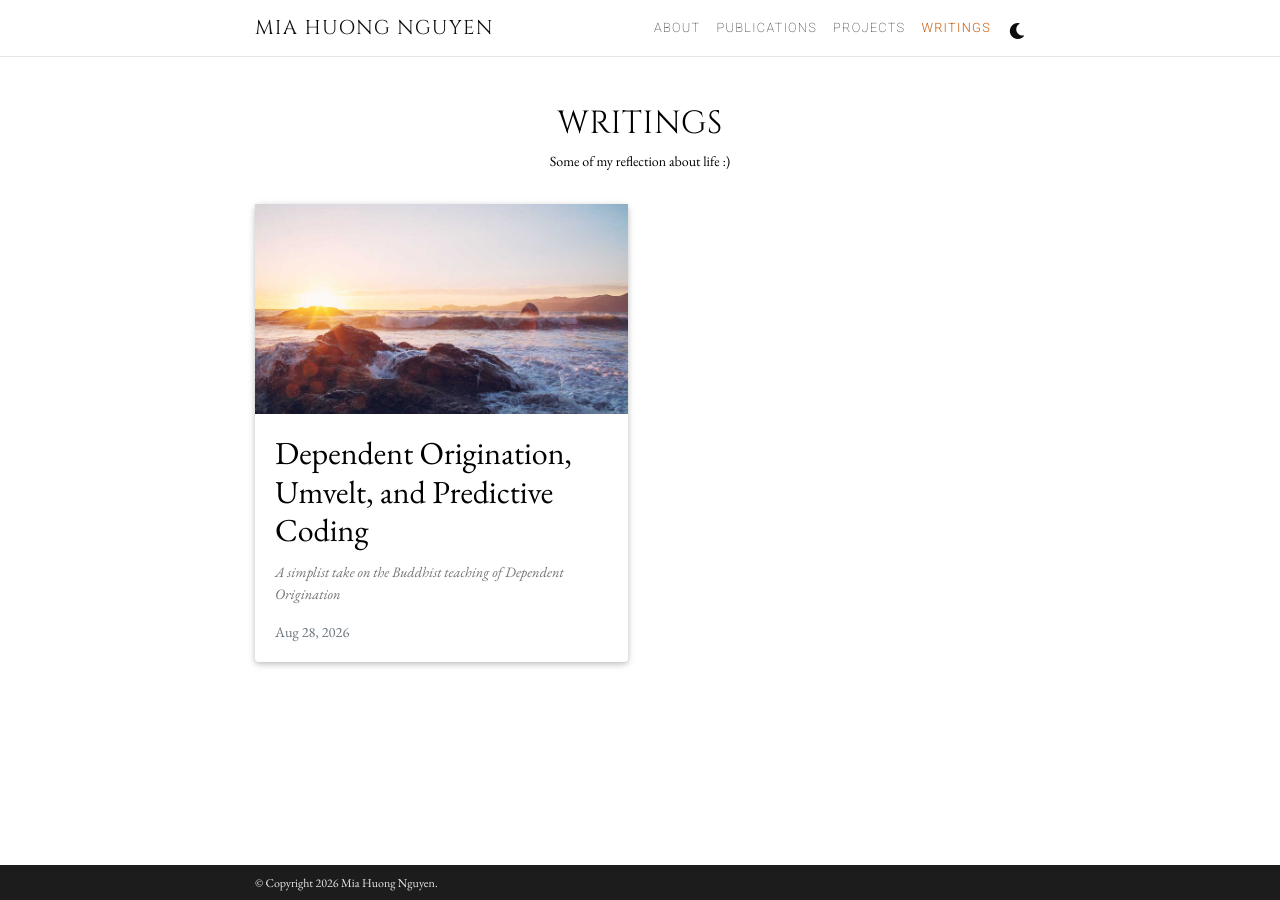
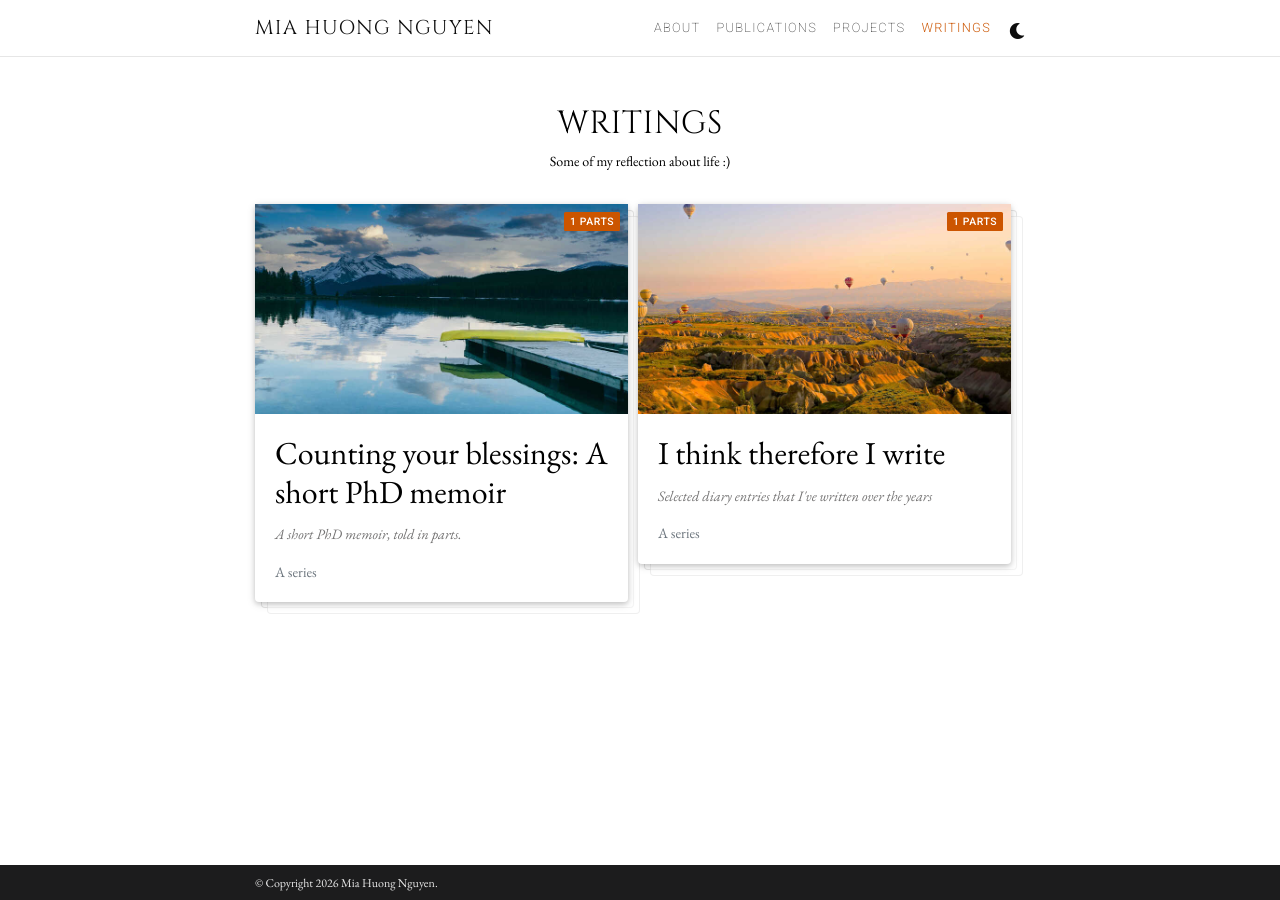
Before and after one commit to iammia0o/iammia0o.github.io, a Jekyll site: the page built from _pages/writings.md, in a window 1280 px wide. Built offline with Jekyll 4.4.1, drawn with Linux system fonts in a browser that asks for light colours; full-size pictures stand in for the smaller copies a plugin makes; comment, search, counter and statistics services are not loaded; a style sheet for code colours, icons or effects is not loaded.

Commit message:
updated writing

```diff
--- a/_config.yml
+++ b/_config.yml
@@ -151,6 +151,11 @@ collections:
       layout: post
     output: true
     permalink: /writings/:path/
+  series:
+    defaults:
+      layout: series
+    output: true
+    permalink: /writings/series/:path/
 
 
 news_scrollable: true # adds a vertical scroll bar if there are more than 3 news items
--- a/_layouts/page.html
+++ b/_layouts/page.html
@@ -13,4 +13,8 @@ layout: default
             {{ content }}
           </article>
 
+          {% if page.series %}
+            {% include series_nav.html %}
+          {% endif %}
+
         </div>
--- a/_pages/writings.md
+++ b/_pages/writings.md
@@ -8,11 +8,33 @@ nav: true
 nav_order: 4
 ---
 
+{% assign series_list = site.series | sort: "date" | reverse %}
+{% assign standalone = site.writings | where_exp: "w", "w.series == nil" | sort: "date" | reverse %}
+
 <div class="writings">
   <div class="grid">
     <div class="grid-sizer"></div>
-    {% assign writings = site.writings | sort: "date" | reverse %}
-    {% for post in writings %}
+
+    {% for s in series_list %}
+    {% assign parts = site.writings | where: "series", s.slug %}
+    <div class="grid-item">
+      <a href="{{ s.url | relative_url }}">
+        <div class="card hoverable series-card">
+          <span class="series-card-badge">{{ parts | size }} parts</span>
+          {% if s.img %}
+          {% include figure.html path=s.img alt=s.title %}
+          {% endif %}
+          <div class="card-body">
+            <h2 class="card-title">{{ s.title }}</h2>
+            <p class="card-text font-italic">{{ s.description }}</p>
+            <p class="card-text text-muted small mb-0">A series</p>
+          </div>
+        </div>
+      </a>
+    </div>
+    {% endfor %}
+
+    {% for post in standalone %}
     <div class="grid-item">
       <a href="{{ post.url | relative_url }}">
         <div class="card hoverable">
@@ -28,5 +50,6 @@ nav_order: 4
       </a>
     </div>
     {% endfor %}
+
   </div>
 </div>
--- a/_sass/_base.scss
+++ b/_sass/_base.scss
@@ -545,6 +545,167 @@ footer.sticky-bottom {
       object-fit: cover;
     }
   }
+
+  // A series renders as a "stack of cards"
+  .series-card {
+    position: relative;
+    overflow: visible;
+
+    &::before,
+    &::after {
+      content: "";
+      position: absolute;
+      left: 0;
+      right: 0;
+      bottom: 0;
+      height: 100%;
+      border: 1px solid var(--global-divider-color);
+      border-radius: inherit;
+      background-color: var(--global-card-bg-color);
+      z-index: -1;
+    }
+    &::before { transform: translate(6px, 6px); }
+    &::after  { transform: translate(12px, 12px); opacity: 0.6; }
+
+    .series-card-badge {
+      position: absolute;
+      top: 0.5rem;
+      right: 0.5rem;
+      z-index: 2;
+      padding: 0.15em 0.55em;
+      font-family: 'Roboto', sans-serif;
+      font-size: 0.65rem;
+      font-weight: 500;
+      letter-spacing: 0.06em;
+      text-transform: uppercase;
+      color: #fff;
+      background-color: var(--global-theme-color);
+      border-radius: 0.15em;
+    }
+  }
+
+  .grid-item:has(.series-card) {
+    margin-bottom: 2.25rem; // room for the offset stack
+  }
+}
+
+
+// Series page + in-post series navigation
+
+.series-page {
+  .series-kicker {
+    font-family: 'Roboto', sans-serif;
+    font-size: 0.7rem;
+    font-weight: 500;
+    letter-spacing: 0.1em;
+    text-transform: uppercase;
+    color: var(--global-text-color-light);
+    margin-bottom: 0.5rem;
+  }
+
+  .series-intro {
+    max-width: 42rem;
+    margin: 0 auto 2.5rem;
+    text-align: center;
+    color: var(--global-text-color-light);
+  }
+
+  .series-list {
+    list-style: none;
+    counter-reset: none;
+    padding: 0;
+    margin: 0 auto;
+    max-width: 42rem;
+  }
+
+  .series-list-item {
+    border-top: 1px solid var(--global-divider-color);
+
+    &:last-child { border-bottom: 1px solid var(--global-divider-color); }
+
+    a {
+      display: flex;
+      gap: 1rem;
+      align-items: baseline;
+      padding: 1.1rem 0.25rem;
+      text-decoration: none;
+
+      &:hover .series-part-title { color: var(--global-theme-color); }
+    }
+  }
+
+  .series-part-num {
+    flex: 0 0 auto;
+    font-family: 'Cinzel', serif;
+    font-size: 1.1rem;
+    color: var(--global-theme-color);
+    min-width: 1.5rem;
+  }
+
+  .series-part-body { display: flex; flex-direction: column; }
+  .series-part-title { font-size: 1.1rem; color: var(--global-text-color); }
+  .series-part-desc { font-size: 0.9rem; color: var(--global-text-color-light); margin-top: 0.15rem; }
+  .series-part-date {
+    font-family: 'Roboto', sans-serif;
+    font-size: 0.7rem;
+    letter-spacing: 0.05em;
+    text-transform: uppercase;
+    color: var(--global-text-color-light);
+    margin-top: 0.35rem;
+  }
+
+  .series-back {
+    text-align: center;
+    margin-top: 2rem;
+    font-size: 0.9rem;
+  }
+}
+
+.series-nav {
+  margin-top: 3rem;
+  padding-top: 1.5rem;
+  border-top: 1px solid var(--global-divider-color);
+
+  .series-nav-meta {
+    font-family: 'Roboto', sans-serif;
+    font-size: 0.75rem;
+    letter-spacing: 0.04em;
+    text-transform: uppercase;
+    color: var(--global-text-color-light);
+    text-align: center;
+    margin-bottom: 1rem;
+  }
+
+  .series-nav-links {
+    display: flex;
+    justify-content: space-between;
+    gap: 1rem;
+  }
+
+  a {
+    display: flex;
+    flex-direction: column;
+    max-width: 47%;
+    text-decoration: none;
+
+    &.series-nav-next { text-align: right; margin-left: auto; }
+
+    &:hover .series-nav-title { color: var(--global-theme-color); }
+  }
+
+  .series-nav-dir {
+    font-family: 'Roboto', sans-serif;
+    font-size: 0.7rem;
+    letter-spacing: 0.06em;
+    text-transform: uppercase;
+    color: var(--global-text-color-light);
+  }
+
+  .series-nav-title {
+    color: var(--global-text-color);
+    font-size: 0.95rem;
+    margin-top: 0.2rem;
+  }
 }
 
 
--- /dev/null
+++ b/_series/I-think-therefore-I-write.md
@@ -0,0 +1,8 @@
+---
+layout: series
+title: "I think therefore I write"
+description: Selected diary entries that I've written over the years
+description_italic: true
+img: assets/img/6.jpg
+date: 2026-08-30
+---
--- /dev/null
+++ b/_series/counting-your-blessings.md
@@ -0,0 +1,10 @@
+---
+layout: series
+title: "Counting your blessings: A short PhD memoir"
+description: A short PhD memoir, told in parts.
+description_italic: true
+img: assets/img/5.jpg
+date: 2026-08-30
+---
+
+A few things I want to remember before I forget them. Read in order, or wander.
--- a/_writings/2026-08-28-on-conditionality.md
+++ b/_writings/2026-08-28-on-conditionality.md
@@ -3,6 +3,7 @@ layout: page
 title: Dependent Origination, Umvelt, and Predictive Coding
 description: A simplist take on the Buddhist teaching of Dependent Origination
 description_italic: true
+series: I-think-therefore-I-write
 date: 2026-08-28
 img: assets/img/4.jpg
 ---
```
Also changed, not shown: _includes/series_nav.html (added, +35 -0 lines), _layouts/series.html (added, +40 -0 lines), _writings/2026-08-30-blessings-1-the-offer.md (added, +13 -0 lines).
